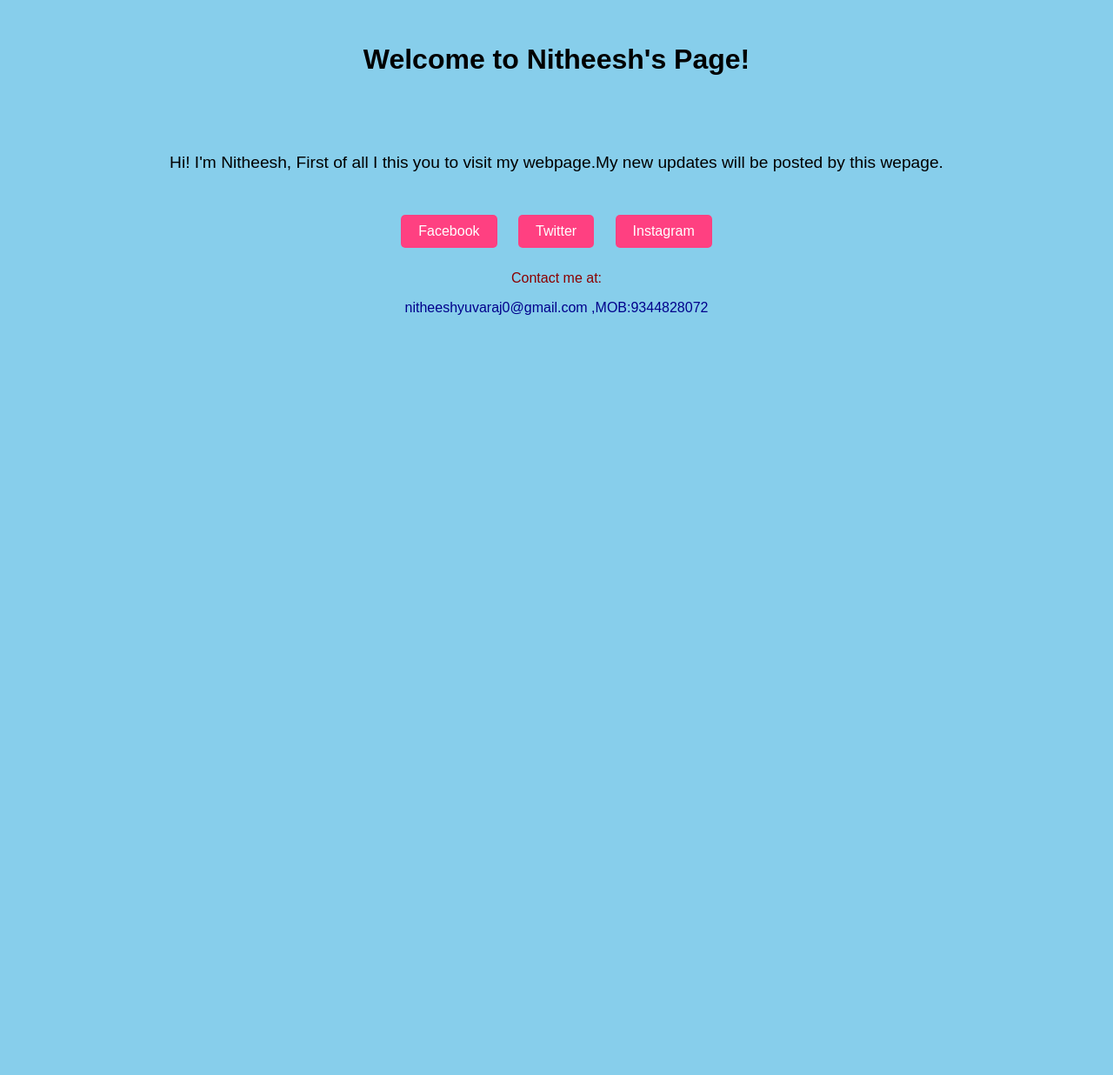
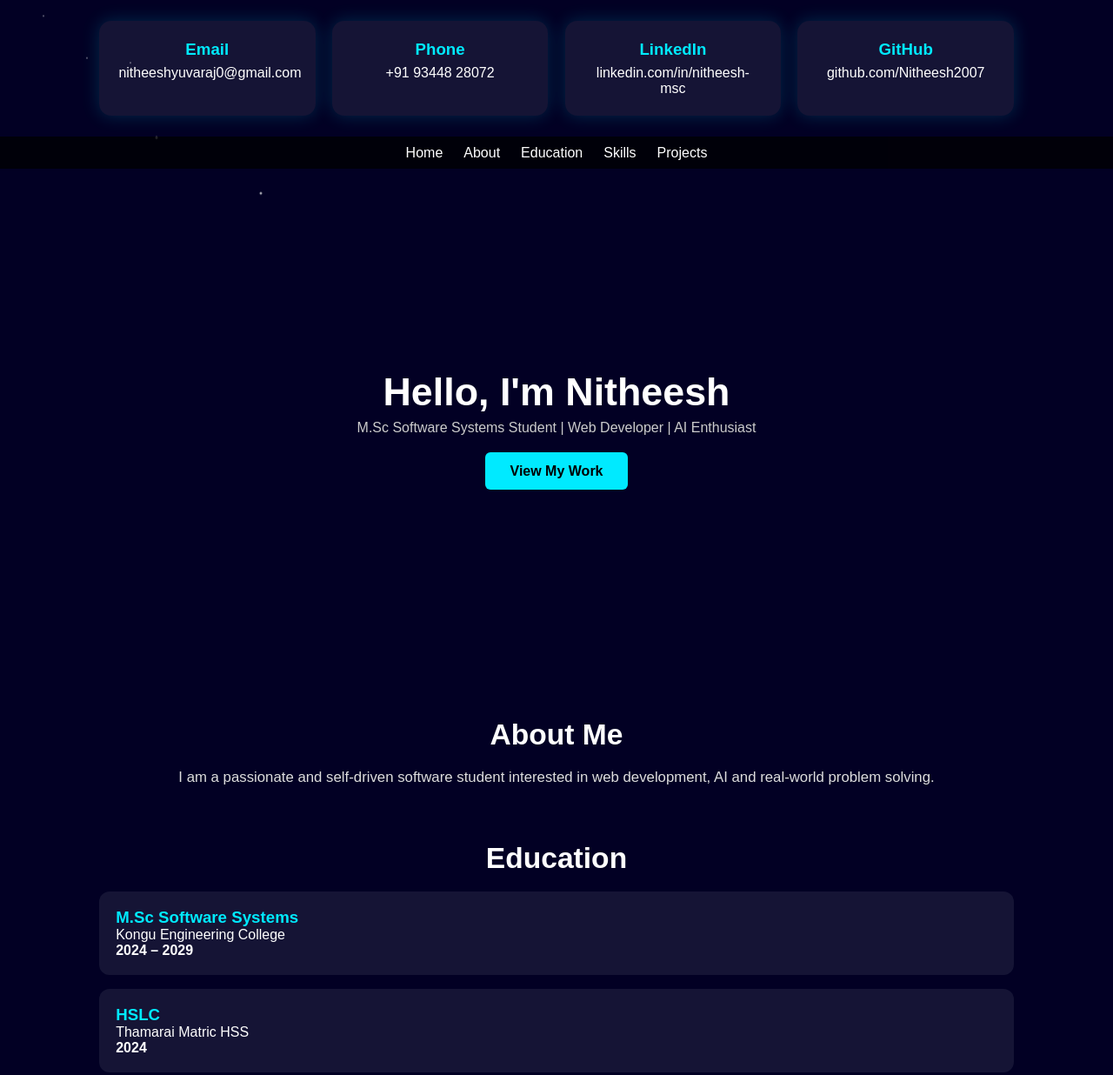
Before and after one commit to Nitheesh2007/nitheesh2007.github.io, a plain HTML site: page index2.html in a window 1280 px wide. Shown: the top 1236 px of the page at 87% size. Before the commit the page ends 800 px from the top, so only its background shows below. Drawn offline with Linux system fonts and the light colour scheme.

Commit message:
Update index2.html

```diff
--- a/index2.html
+++ b/index2.html
@@ -3,59 +3,282 @@
 <head>
 <meta charset="UTF-8">
 <meta name="viewport" content="width=device-width, initial-scale=1.0">
-    <title>Nitheesh's Colorful Page</title>
+<title>Nitheesh Portfolio</title>
+
 <style>
-        body {
-            font-family: Arial, sans-serif;
+* {
   margin: 0;
   padding: 0;
+  box-sizing: border-box;
+}
+html { scroll-behavior: smooth; }
+
+body {
+  font-family: 'Poppins', Arial, sans-serif;
+  background: #020024;
+  color: #ffffff;
+  overflow-x: hidden;
+}
+
+/* ===== STAR BACKGROUND ===== */
+.stars, .stars2, .stars3 {
+  position: fixed;
+  width: 200%;
+  height: 200%;
+  top: 0;
+  left: 0;
+  background-repeat: repeat;
+  z-index: -1;
+}
+.stars {
+  background-image:
+    radial-gradient(1px 1px at 20px 30px, white, transparent),
+    radial-gradient(1px 1px at 100px 150px, white, transparent);
+  animation: moveStars 60s linear infinite;
+}
+.stars2 {
+  background-image:
+    radial-gradient(1px 1px at 50px 60px, white, transparent),
+    radial-gradient(2px 2px at 180px 200px, white, transparent);
+  animation: moveStars 120s linear infinite;
+}
+.stars3 {
+  background-image:
+    radial-gradient(1px 1px at 150px 100px, white, transparent),
+    radial-gradient(2px 2px at 300px 250px, white, transparent);
+  animation: moveStars 180s linear infinite;
+}
+@keyframes moveStars {
+  from { transform: translateY(0); }
+  to { transform: translateY(-1000px); }
+}
+
+/* ===== TOP CONTACT ===== */
+.top-contact {
+  padding: 1.5rem 1.5rem;
+  max-width: 1100px;
+  margin: auto;
   text-align: center;
-            background:skyblue;
-            color:sky blue;
 }
-        header {
-            padding: 50px;
-            font-size: 2em;
+.contact-grid {
+  display: grid;
+  grid-template-columns: repeat(auto-fit, minmax(220px, 1fr));
+  gap: 1.2rem;
+}
+.contact-card {
+  background: rgba(255,255,255,0.08);
+  border-radius: 14px;
+  padding: 1.4rem;
+  box-shadow: 0 0 20px rgba(0,234,255,0.18);
+  transition: transform .3s;
+}
+.contact-card:hover { transform: translateY(-6px); }
+.contact-card h3 { color: #00eaff; margin-bottom: .4rem; }
+.contact-card a { color: white; text-decoration: none; }
+
+/* ===== NAV ===== */
+nav {
+  position: sticky;
+  top: 0;
+  background: rgba(0,0,0,0.75);
+  padding: .6rem;
+  z-index: 100;
+}
+nav ul {
+  list-style: none;
+  display: flex;
+  justify-content: center;
+  gap: 1.5rem;
+}
+nav a { color: white; text-decoration: none; }
+nav a:hover { color: #00eaff; }
+
+/* ===== SECTIONS ===== */
+section {
+  padding: 2rem 1.5rem;
+  max-width: 1100px;
+  margin: auto;
+}
+h2 {
+  text-align: center;
+  font-size: 2.1rem;
+  margin-bottom: 1.2rem;
+}
+
+/* ===== HERO ===== */
+.hero {
+  height: 75vh;
+  display: flex;
+  flex-direction: column;
+  justify-content: center;
+  align-items: center;
+  text-align: center;
+}
+.hero h1 { font-size: 2.8rem; }
+.hero p { margin-top: .4rem; color: #cccccc; }
+.hero a {
+  margin-top: 1.2rem;
+  padding: .8rem 1.8rem;
+  background: #00eaff;
+  color: #000;
+  text-decoration: none;
+  border-radius: 6px;
   font-weight: bold;
 }
-        .bio {
-            padding: 20px;
-            font-size: 1.2em;
+
+/* ===== ABOUT ===== */
+.about p {
+  font-size: 1.05rem;
+  text-align: center;
+  color: #dddddd;
 }
-        .social-links a {
-            display: inline-block;
-            margin: 10px;
-            padding: 10px 20px;
-            background: #ff4081;
-            color: white;
-            text-decoration: none;
-            border-radius: 5px;
+
+/* ===== EDUCATION ===== */
+.education-container {
+  display: flex;
+  flex-direction: column;
+  gap: 1rem;
 }
-        .social-links a:hover {
-            background: #e60073;
+.edu-card {
+  background: rgba(255,255,255,0.08);
+  padding: 1.2rem;
+  border-radius: 12px;
 }
-        .social-links a:visited {
-            color: #ffd700;
+.edu-card h3 { color: #00eaff; }
+
+/* ===== SKILLS ===== */
+.skills-container {
+  display: flex;
+  justify-content: center;
+  gap: .8rem;
+  flex-wrap: wrap;
 }
-        .contact {
-            padding: 20px;
-            font-size: 1.2em;
+.skill {
+  padding: .8rem 1.6rem;
+  background: rgba(255,255,255,0.1);
+  border-radius: 8px;
+  font-weight: 600;
+}
+
+/* ===== PROJECTS ===== */
+.projects {
+  display: grid;
+  grid-template-columns: repeat(auto-fit, minmax(260px,1fr));
+  gap: 1.5rem;
+}
+.project-card {
+  background: rgba(255,255,255,0.08);
+  padding: 1.2rem;
+  border-radius: 12px;
+  text-align: center;
+}
+
+/* ===== FOOTER ===== */
+footer {
+  text-align: center;
+  padding: 1.5rem;
+  color: #bbbbbb;
 }
 </style>
 </head>
+
 <body>
-    <header>Welcome to Nitheesh's Page!</header>
-    <section class="bio">
-        <p>Hi! I'm Nitheesh, First of all I this you to visit my webpage.My new updates will be posted by this wepage.</p>
+
+<div class="stars"></div>
+<div class="stars2"></div>
+<div class="stars3"></div>
+
+<div class="top-contact">
+  <div class="contact-grid">
+    <div class="contact-card">
+      <h3>Email</h3>
+      <a href="mailto:nitheeshyuvaraj0@gmail.com">nitheeshyuvaraj0@gmail.com</a>
+    </div>
+    <div class="contact-card">
+      <h3>Phone</h3>
+      <a href="tel:9344828072">+91 93448 28072</a>
+    </div>
+    <div class="contact-card">
+      <h3>LinkedIn</h3>
+      <a href="https://www.linkedin.com/in/nitheesh-msc/" target="_blank">linkedin.com/in/nitheesh-msc</a>
+    </div>
+    <div class="contact-card">
+      <h3>GitHub</h3>
+      <a href="https://github.com/Nitheesh2007" target="_blank">github.com/Nitheesh2007</a>
+    </div>
+  </div>
+</div>
+
+<nav>
+  <ul>
+    <li><a href="#hero">Home</a></li>
+    <li><a href="#about">About</a></li>
+    <li><a href="#education">Education</a></li>
+    <li><a href="#skills">Skills</a></li>
+    <li><a href="#projects">Projects</a></li>
+  </ul>
+</nav>
+
+<section id="hero" class="hero">
+  <h1>Hello, I'm Nitheesh</h1>
+  <p>M.Sc Software Systems Student | Web Developer | AI Enthusiast</p>
+  <a href="#projects">View My Work</a>
 </section>
-    <section class="social-links">
-        <a href="https://www.facebook.com/profile.php?id=61565283860590" target="_blank">Facebook</a>
-        <a href="https://twitter.com" target="_blank">Twitter</a>
-        <a href="https://www.instagram.com/kannan_kulam_official?igsh=MXZ0aGN5OGkyb2FkMw==" target="_blank">Instagram</a>
+
+<section id="about" class="about">
+  <h2>About Me</h2>
+  <p>I am a passionate and self-driven software student interested in web development, AI and real-world problem solving.</p>
 </section>
-    <p style="font-size:16px; color:darkred;">Contact me at:</p>
-<a href="mailto:nitheeshyuvaraj0@gmail.com" style="color:darkblue; text-decoration:none;">nitheeshyuvaraj0@gmail.com ,<a href="tel:9344828072" style="color:darkblue; text-decoration:none;">MOB:9344828072</a>
-</a></p>
-</p>
+
+<section id="education">
+  <h2>Education</h2>
+  <div class="education-container">
+    <div class="edu-card">
+      <h3>M.Sc Software Systems</h3>
+      <p>Kongu Engineering College</p>
+      <p><strong>2024 – 2029</strong></p>
+    </div>
+    <div class="edu-card">
+      <h3>HSLC</h3>
+      <p>Thamarai Matric HSS</p>
+      <p><strong>2024</strong></p>
+    </div>
+    <div class="edu-card">
+      <h3>SSLC</h3>
+      <p>Kongu Matric HSS</p>
+      <p><strong>2022</strong></p>
+    </div>
+  </div>
+</section>
+
+<section id="skills">
+  <h2>Skills</h2>
+  <div class="skills-container">
+    <div class="skill">HTML</div>
+    <div class="skill">CSS</div>
+    <div class="skill">JavaScript</div>
+    <div class="skill">C</div>
+    <div class="skill">Poster Design</div>
+    <div class="skill">Video Editing</div>
+  </div>
+</section>
+
+<section id="projects">
+  <h2>Projects</h2>
+  <div class="projects">
+    <div class="project-card">
+      AI-Based Violence Detection in CCTV
+      <img src="cctv.webp" style="width:100%;border-radius:8px;">
+    </div>
+    <div class="project-card">
+      Smart Resume Screening System
+    </div>
+  </div>
+</section>
+
+<footer>
+  © 2025 Nitheesh | Portfolio
+</footer>
+
 </body>
 </html>
```
Lines whose indentation alone changed are shown as unchanged.
